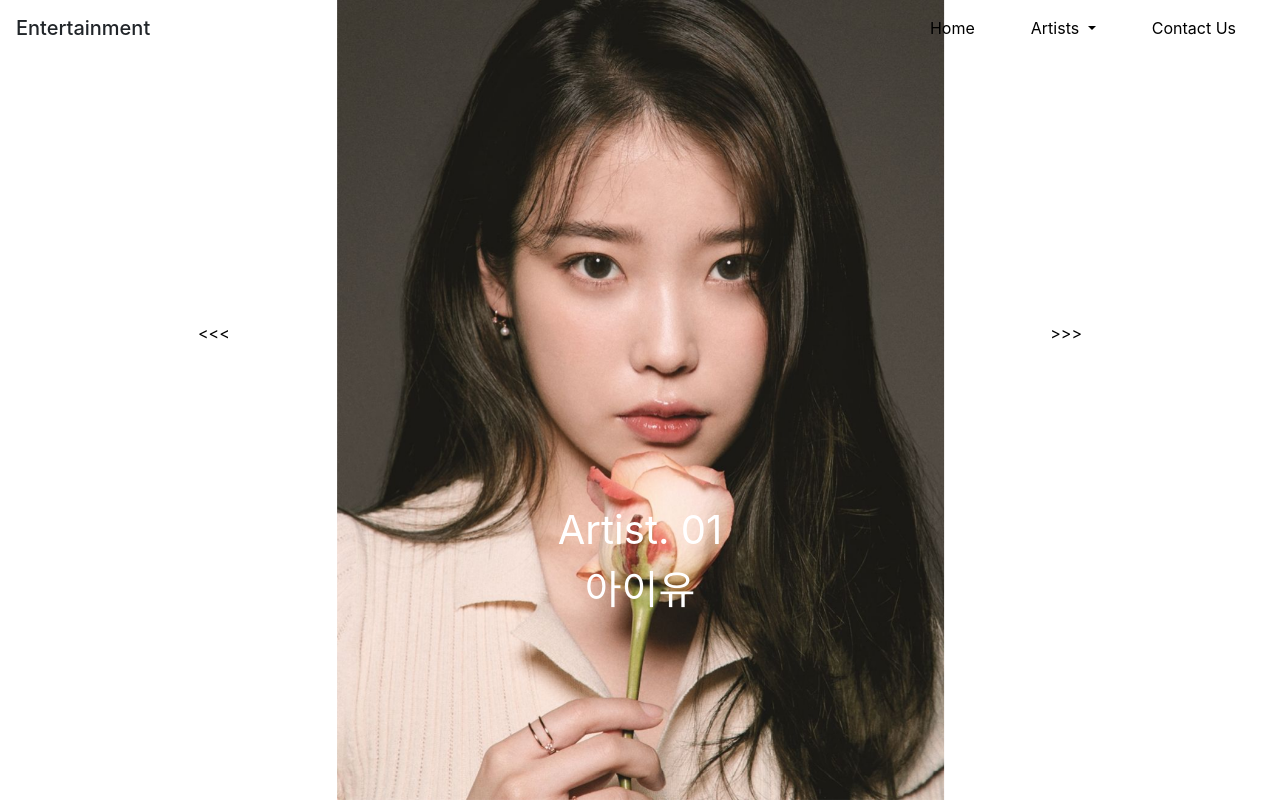
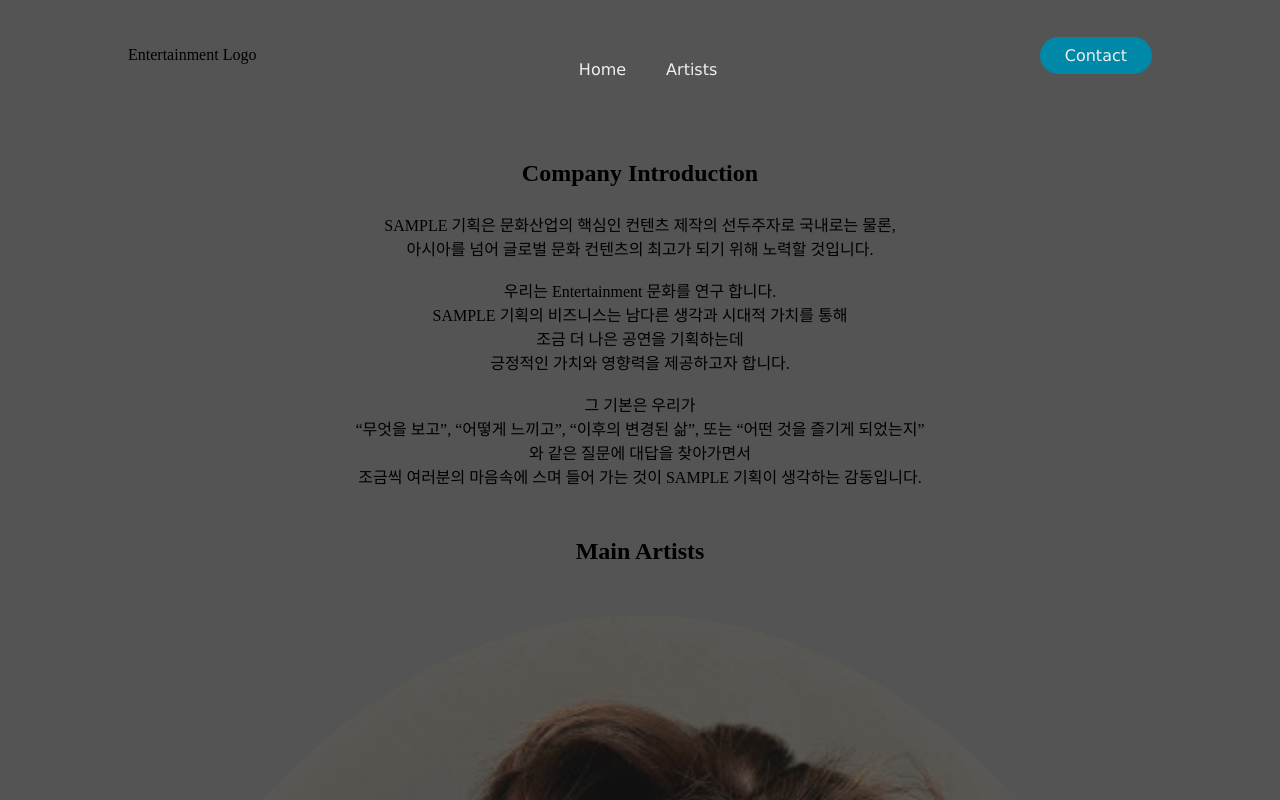
Before and after one commit to misterjaykay/entertainment-page, a plain HTML site: page index.html in a window 1280 px wide. Shown: the top 800 px of the page. Drawn offline with nearby package versions, Linux system fonts and the light colour scheme.

Commit message:
start reworking by not using any framework

```diff
--- a/index.html
+++ b/index.html
@@ -5,8 +5,11 @@
     <meta charset="UTF-8">
     <meta name="viewport" content="width=device-width, initial-scale=1.0">
     <meta http-equiv="X-UA-Compatible" content="ie=edge">
+
+    <!-- this needs to be filled -->
     <meta name="Description" content="Enter your description here" />
-    <link rel="stylesheet" href="https://cdnjs.cloudflare.com/ajax/libs/twitter-bootstrap/4.5.3/css/bootstrap.min.css">
+
+    <!-- <link rel="stylesheet" href="https://cdnjs.cloudflare.com/ajax/libs/twitter-bootstrap/4.5.3/css/bootstrap.min.css"> -->
     <link rel="stylesheet" href="https://cdnjs.cloudflare.com/ajax/libs/font-awesome/5.15.1/css/all.min.css">
     <link rel="stylesheet" type="text/css" href="//cdn.jsdelivr.net/npm/slick-carousel@1.8.1/slick/slick.css" />
     <link rel="stylesheet" href="https://cdnjs.cloudflare.com/ajax/libs/animate.css/4.1.1/animate.min.css" />
@@ -17,13 +20,13 @@
 <body>
 
     <!-- Navbar Starts -->
-    <nav class="navbar navbar-expand-lg">
+    <header>
+        <!-- <nav class="navbar navbar-expand-lg">
             <span class="navbar-brand mb-0 h1">Entertainment</span>
             <ul class="navbar-nav ml-auto">
                 <li class="nav-item active">
                     <a class="nav-link" href="index.html">Home</a>
                 </li>
-
                 <li class="nav-item dropdown">
                     <a class="nav-link dropdown-toggle" href="#" id="artistList" data-toggle="dropdown" aria-haspopup="true"
                         aria-expanded="false">
@@ -35,16 +38,39 @@
                         <a class="dropdown-item" href="#thirdArtist">태연</a>
                     </div>
                 </li>
-
                 <li class="nav-item">
-                <a class="nav-link" href="#">Contact Us</a>
+                    <a class="nav-link" href="#contact">Contact Us</a>
+                </li>
+            </ul>
+        </nav> -->
+        <span class="brand-text">Entertainment Logo</span>
+        <nav>
+            <ul class="nav-links">
+                <li>
+                    <a href="#">Home</a>
+                </li>
+                <li>
+                    <a href="#">Artists</a>
+                    <ul>
+                        <ol><a href="#firstArtist">아이유</a></ol>
+                        <ol><a href="#secondArtist">휘인</a></ol>
+                        <ol><a href="#thirdArtist">태연</a></ol>
+                    </ul>
                 </li>
             </ul>
         </nav>
+        <a class="cta" href="#contact"><button>Contact</button></a>
+    </header>
     <!-- Navbar Ends -->
 
+
+
     <!-- Slider Starts -->
-    <div class="my-slider">
+
+    <!-- slider currently have conflict with navbar coming down.
+     -->
+
+    <!-- <div class="my-slider">
         <div class="div-one">
             <p class="animate__animated animate__fadeIn">
                 Artist. 01
@@ -68,7 +94,8 @@
                 태연
             </p>
         </div>
-    </div>
+    </div> -->
+
     <!-- Slider Ends -->
 
     <!-- Company Text Starts -->
@@ -382,10 +409,20 @@
                     </div>
                 </div>
             </section>
-
         </article>
     </div>
     <!-- Artist Bio Ends -->
+
+    <!-- Contact Form Starts -->
+    <div class="container contactus" id="contact">
+        <div class="row">
+            <div class="col-md-12">
+                <h2 class="main-title">Contact Form</h2>
+                <p>Contact us</p>
+            </div>
+        </div>
+    </div>
+    <!-- Contact Form Ends -->
 
     <!-- Footer Starts -->
     <footer>
--- a/scss/main.scss
+++ b/scss/main.scss
@@ -1,4 +1,70 @@
 @import "./variables";
+
+* {
+    box-sizing: border-box;
+    margin: 0;
+    padding: 0;
+    background-color: $grey;
+}
+
+li, a, button {
+    font-family: Verdana, Geneva, Tahoma, sans-serif;
+    font-weight: 500;
+    font-size: 16px;
+    color: #edf0f1;
+    text-decoration: none;
+}
+
+header {
+    display: flex;
+    justify-content: space-between;
+    align-items: center;
+    padding: 30px 10%;
+}
+
+.brand-text {
+    cursor: pointer;
+}
+
+.nav-links {
+    list-style: none;
+
+    li {
+        // display: inline-block; // inline-block conflict with float: left
+        padding: 30px 20px 0px 20px;
+        float: left;
+        height: 50px; // height needs to be adjusted.
+
+        &:hover ul ol {
+            display: block;
+        }
+
+        a {
+            transition: all 0.3s ease 0s;
+
+            &:hover {
+                color: #0088a9;
+            }
+        }
+    }
+
+    ul ol {
+        display: none;
+    }
+}
+
+button {
+    padding: 9px 25px;
+    background-color: rgba(0, 136, 169, 1);
+    border: none;
+    border-radius: 50px;
+    cursor: pointer;
+    transition: all 0.3s ease 0s;
+
+    &:hover {
+        background-color: rgba(0, 136, 169, 0.8);
+    }
+}
 
 .slick-prev {
     position: absolute;
@@ -48,35 +114,24 @@
     }
 }
 
-.navbar {
-    position: absolute;
-    width: 100%;
-    background-color: transparent;
-    z-index: 10;
-}
+// old navbar and nav-item css for bootstrap overwrite
+// .navbar {
+//     position: absolute;
+//     width: 100%;
+//     background-color: transparent;
+//     z-index: 10;
+// }
 
-.nav-item {
-    padding-left: 20px;
-    padding-right: 20px;
-}
+// .nav-item {
+//     padding-left: 20px;
+//     padding-right: 20px;
+// }
 
 .main-title {
     text-align: center;
 }
 
-a {
-    color: $black;
-    text-decoration: none;
-    background-color: transparent;
-
-    &:hover {
-        color: $grey;
-        text-decoration: none;
-        background-color: transparent;
-    }
-}
-
-.introduction, .artistlist {
+.introduction, .artistlist, .contactus {
     margin-top: 50px;
 }
 
```
Also changed, not shown: public/assets/css/main.css, 1 other file. Lines whose indentation alone changed are shown as unchanged.
